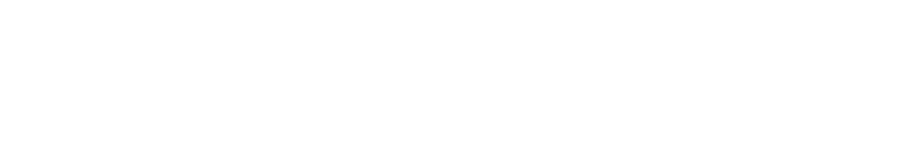
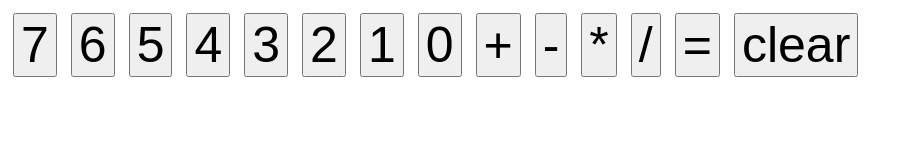
Before and after one commit to jgutie45/odin-calculator, a plain HTML site: page index.html in a window 1280 px wide. Shown: the whole page, without its empty margins (0-908 px from the left). Drawn offline with Linux system fonts and the light colour scheme.

Commit message:
Added HTML code for button functions

```diff
--- a/index.html
+++ b/index.html
@@ -7,7 +7,24 @@
         <script src="object.js" defer></script>
     </head>
     <body>
-
+       <div class="DisplayOfInput">
+       </div>
+       <div class="buttonContainers">
+            <button class="numberSeven">7</button>
+            <button class="numberSix">6</button>
+            <button class="numberFive">5</button>
+            <button class="numberFour">4</button>
+            <button class="numberThree">3</button>
+            <button class="numberTwo">2</button>
+            <button class="numberOne">1</button>
+            <button class="numberZero">0</button>
+            <button class="additionButton">+</button>
+            <button class="subtractionButton">-</button>
+            <button class="multiplyButton">*</button>
+            <button class="divisionButton">/</button>
+            <button class="divisionButton">=</button>
+            <button class="clearButton">clear</button>
+       </div>
     </body>
     </html>
 </DOCTYPE>
--- a/style.css
+++ b/style.css
@@ -0,0 +1,5 @@
+button{
+    font-size: 50px;
+    margin: 5px;
+    cursor: pointer;
+}
```
